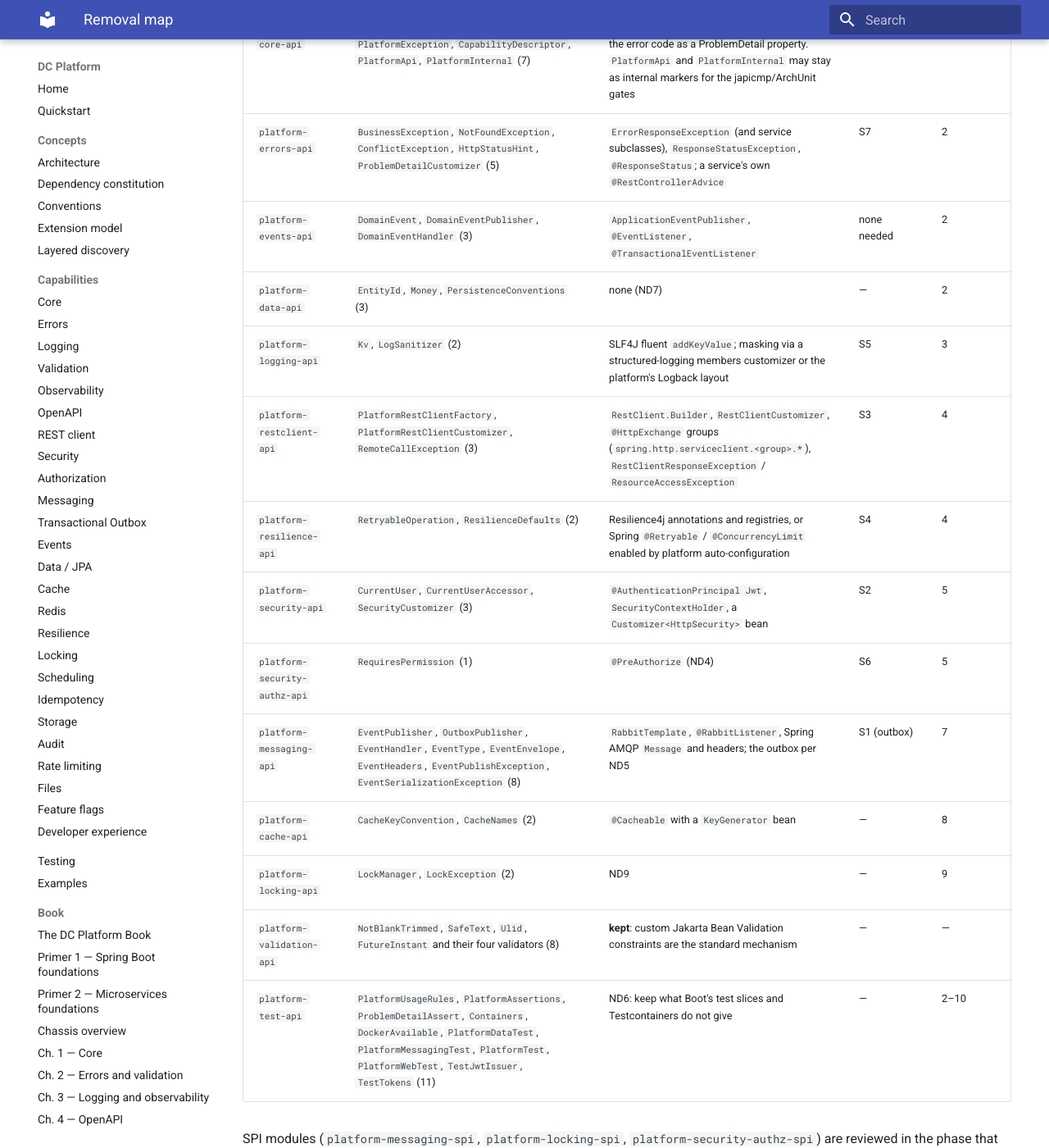
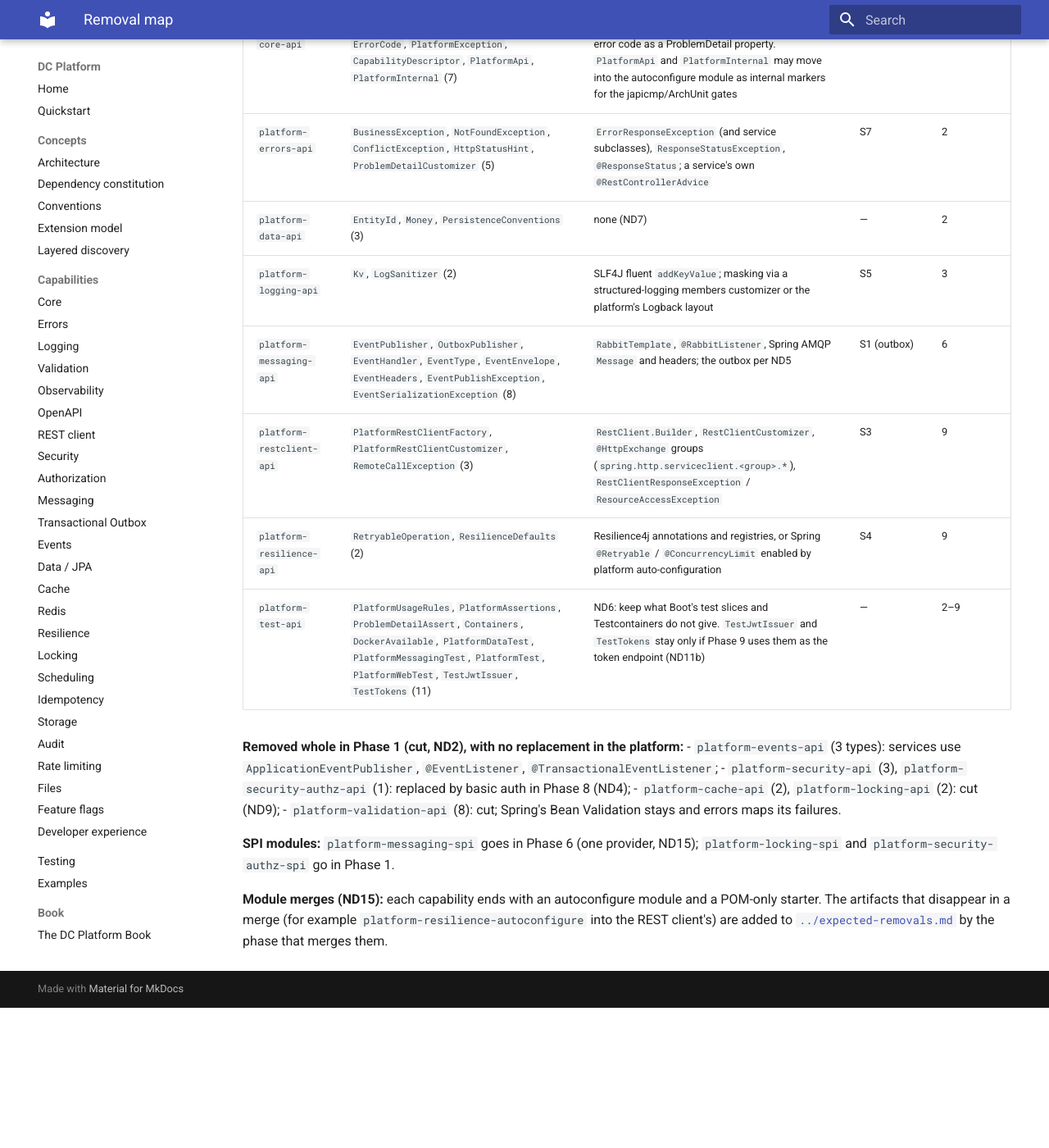
Before and after one commit to muhammadallee/dc-platform, an MkDocs documentation site: the page built from docs/spring-native/phase-00-baseline/removal-map.md, in a window 1280 px wide and 1400 px high, scrolled down 333 px. Shown: the whole window at 82% size. Built offline with MkDocs 1.6.1 and Material for MkDocs 9.7.7, drawn with Linux system fonts in a browser that asks for light colours; after the commit the page ends 1562 px from its top, so only the background shows below that; some of the changed text lies outside the part shown.

Commit message:
docs(spring-native): record ND12-ND15; removal map to plan v2
Owner answered ND12-ND15 "recommended" (2026-11-19). The removal map and
expected-removals now follow plan v2's phases: the cut modules (security,
validation, events, cache, locking, scheduling) go in Phase 1; openapi,
restclient and resilience are parked, not removed.

[native phase-00 gate-close]

Co-Authored-By: Claude Opus 5.5 <noreply@anthropic.com>
Claude-Session: https://claude.ai/code/session_0131grQ6pUwFCGZox6ekZHiA

```diff
--- a/docs/spring-native/phase-00-baseline/removal-map.md
+++ b/docs/spring-native/phase-00-baseline/removal-map.md
@@ -1,6 +1,6 @@
 # Removal map
 
-Plan §6 step 4.
+Plan v1 §6 step 4; phases updated to plan v2 (2026-11-19).
 - **Source:** the public types in every `*-api` module, listed from `src/main/java` (excluding `package-info.java`) on
   2026-11-18 at `bc58c4a`, whose code is identical to `bdf2845`. The listing is
   [`evidence/api-types.txt`](evidence/api-types.txt). The plan's table matched the code; nothing was missing.
@@ -9,20 +9,24 @@ Plan §6 step 4.
 
 | Module | Types (count) | Spring replacement | Spike | Phase |
 |---|---|---|---|---|
-| `platform-core-api` | `CorrelationId`, `RequestContext`, `ErrorCode`, `PlatformException`, `CapabilityDescriptor`, `PlatformApi`, `PlatformInternal` (7) | Micrometer `Tracer`; `RequestContextHolder`; the error code as a ProblemDetail property. `PlatformApi` and `PlatformInternal` may stay as internal markers for the japicmp/ArchUnit gates | S7 | 2 |
+| `platform-core-api` | `CorrelationId`, `RequestContext`, `ErrorCode`, `PlatformException`, `CapabilityDescriptor`, `PlatformApi`, `PlatformInternal` (7) | Micrometer `Tracer`; `RequestContextHolder`; the error code as a ProblemDetail property. `PlatformApi` and `PlatformInternal` may move into the autoconfigure module as internal markers for the japicmp/ArchUnit gates | S7 | 2 |
 | `platform-errors-api` | `BusinessException`, `NotFoundException`, `ConflictException`, `HttpStatusHint`, `ProblemDetailCustomizer` (5) | `ErrorResponseException` (and service subclasses), `ResponseStatusException`, `@ResponseStatus`; a service's own `@RestControllerAdvice` | S7 | 2 |
-| `platform-events-api` | `DomainEvent`, `DomainEventPublisher`, `DomainEventHandler` (3) | `ApplicationEventPublisher`, `@EventListener`, `@TransactionalEventListener` | none needed | 2 |
 | `platform-data-api` | `EntityId`, `Money`, `PersistenceConventions` (3) | none (ND7) | — | 2 |
 | `platform-logging-api` | `Kv`, `LogSanitizer` (2) | SLF4J fluent `addKeyValue`; masking via a structured-logging members customizer or the platform's Logback layout | S5 | 3 |
-| `platform-restclient-api` | `PlatformRestClientFactory`, `PlatformRestClientCustomizer`, `RemoteCallException` (3) | `RestClient.Builder`, `RestClientCustomizer`, `@HttpExchange` groups (`spring.http.serviceclient.<group>.*`), `RestClientResponseException` / `ResourceAccessException` | S3 | 4 |
-| `platform-resilience-api` | `RetryableOperation`, `ResilienceDefaults` (2) | Resilience4j annotations and registries, or Spring `@Retryable` / `@ConcurrencyLimit` enabled by platform auto-configuration | S4 | 4 |
-| `platform-security-api` | `CurrentUser`, `CurrentUserAccessor`, `SecurityCustomizer` (3) | `@AuthenticationPrincipal Jwt`, `SecurityContextHolder`, a `Customizer<HttpSecurity>` bean | S2 | 5 |
-| `platform-security-authz-api` | `RequiresPermission` (1) | `@PreAuthorize` (ND4) | S6 | 5 |
-| `platform-messaging-api` | `EventPublisher`, `OutboxPublisher`, `EventHandler`, `EventType`, `EventEnvelope`, `EventHeaders`, `EventPublishException`, `EventSerializationException` (8) | `RabbitTemplate`, `@RabbitListener`, Spring AMQP `Message` and headers; the outbox per ND5 | S1 (outbox) | 7 |
-| `platform-cache-api` | `CacheKeyConvention`, `CacheNames` (2) | `@Cacheable` with a `KeyGenerator` bean | — | 8 |
-| `platform-locking-api` | `LockManager`, `LockException` (2) | ND9 | — | 9 |
-| `platform-validation-api` | `NotBlankTrimmed`, `SafeText`, `Ulid`, `FutureInstant` and their four validators (8) | **kept**: custom Jakarta Bean Validation constraints are the standard mechanism | — | — |
-| `platform-test-api` | `PlatformUsageRules`, `PlatformAssertions`, `ProblemDetailAssert`, `Containers`, `DockerAvailable`, `PlatformDataTest`, `PlatformMessagingTest`, `PlatformTest`, `PlatformWebTest`, `TestJwtIssuer`, `TestTokens` (11) | ND6: keep what Boot's test slices and Testcontainers do not give | — | 2–10 |
+| `platform-messaging-api` | `EventPublisher`, `OutboxPublisher`, `EventHandler`, `EventType`, `EventEnvelope`, `EventHeaders`, `EventPublishException`, `EventSerializationException` (8) | `RabbitTemplate`, `@RabbitListener`, Spring AMQP `Message` and headers; the outbox per ND5 | S1 (outbox) | 6 |
+| `platform-restclient-api` | `PlatformRestClientFactory`, `PlatformRestClientCustomizer`, `RemoteCallException` (3) | `RestClient.Builder`, `RestClientCustomizer`, `@HttpExchange` groups (`spring.http.serviceclient.<group>.*`), `RestClientResponseException` / `ResourceAccessException` | S3 | 9 |
+| `platform-resilience-api` | `RetryableOperation`, `ResilienceDefaults` (2) | Resilience4j annotations and registries, or Spring `@Retryable` / `@ConcurrencyLimit` enabled by platform auto-configuration | S4 | 9 |
+| `platform-test-api` | `PlatformUsageRules`, `PlatformAssertions`, `ProblemDetailAssert`, `Containers`, `DockerAvailable`, `PlatformDataTest`, `PlatformMessagingTest`, `PlatformTest`, `PlatformWebTest`, `TestJwtIssuer`, `TestTokens` (11) | ND6: keep what Boot's test slices and Testcontainers do not give. `TestJwtIssuer` and `TestTokens` stay only if Phase 9 uses them as the token endpoint (ND11b) | — | 2–9 |
 
-SPI modules (`platform-messaging-spi`, `platform-locking-spi`, `platform-security-authz-spi`) are reviewed in the phase that
-rewrites their capability: an SPI stays only where a provider SPI still makes sense (ND3).
+**Removed whole in Phase 1 (cut, ND2), with no replacement in the platform:**
+- `platform-events-api` (3 types): services use `ApplicationEventPublisher`, `@EventListener`, `@TransactionalEventListener`;
+- `platform-security-api` (3), `platform-security-authz-api` (1): replaced by basic auth in Phase 8 (ND4);
+- `platform-cache-api` (2), `platform-locking-api` (2): cut (ND9);
+- `platform-validation-api` (8): cut; Spring's Bean Validation stays and errors maps its failures.
+
+**SPI modules:** `platform-messaging-spi` goes in Phase 6 (one provider, ND15); `platform-locking-spi` and
+`platform-security-authz-spi` go in Phase 1.
+
+**Module merges (ND15):** each capability ends with an autoconfigure module and a POM-only starter. The artifacts that
+disappear in a merge (for example `platform-resilience-autoconfigure` into the REST client's) are added to
+[`../expected-removals.md`](../expected-removals.md) by the phase that merges them.
```
Also changed, not shown: docs/spring-native/STATE.md (+3 -3 lines), docs/spring-native/decisions.md (+6 -5 lines), docs/spring-native/expected-removals.md (+15 -6 lines), docs/spring-native/plan.md (+1 -1 lines).
